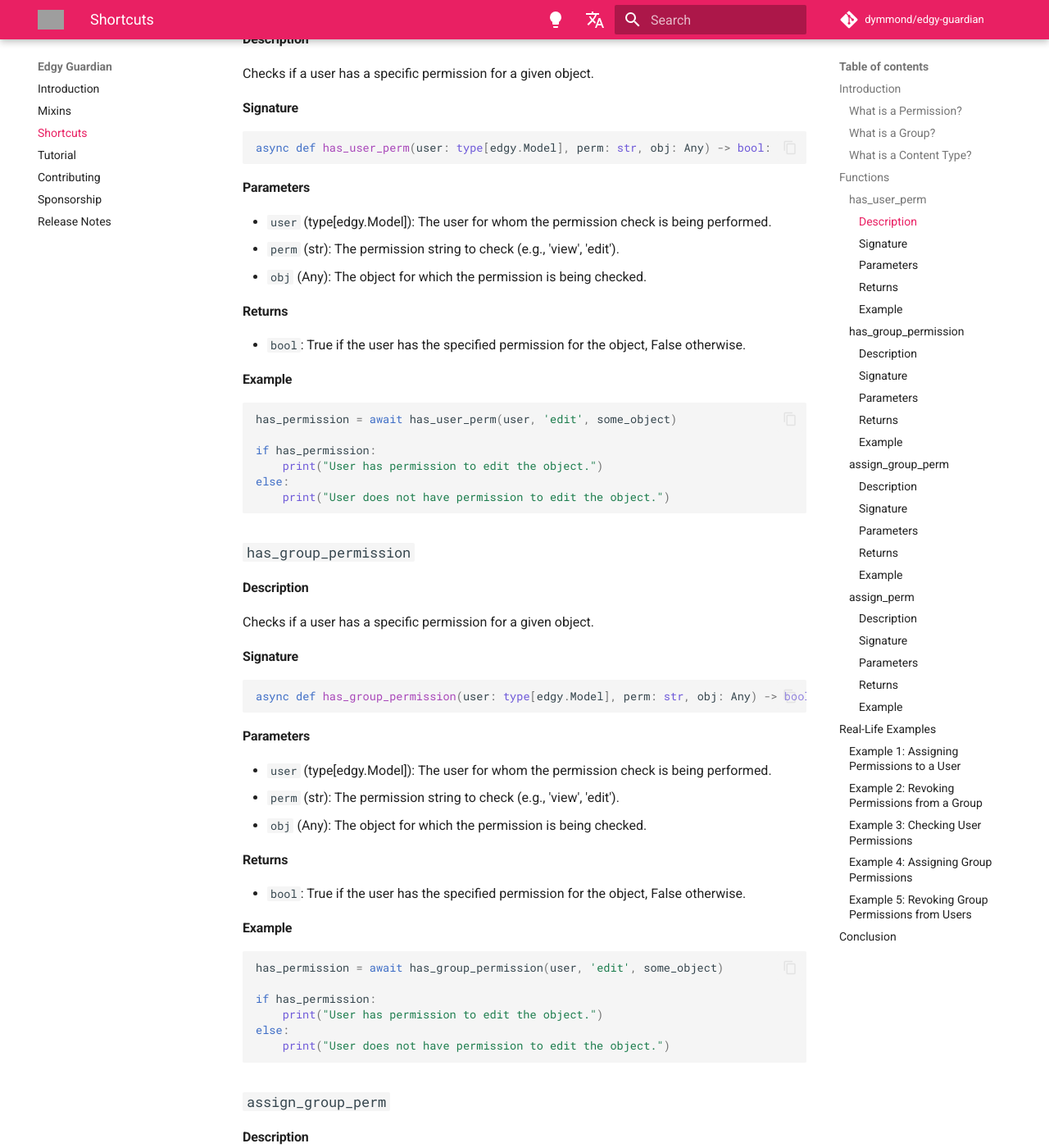
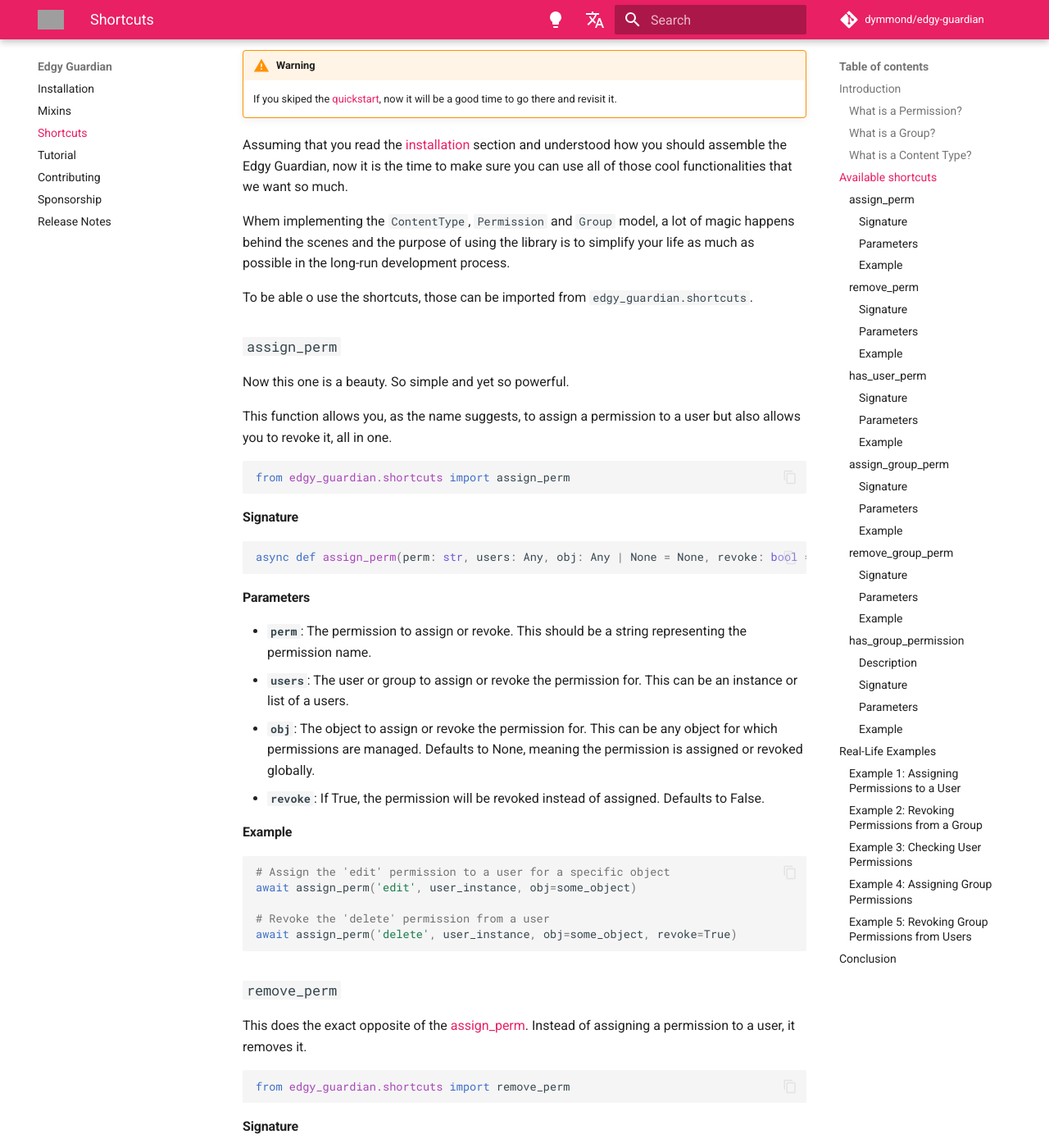
Before and after one commit to dymmond/edgy-guardian, an MkDocs documentation site: the page built from docs/shortcuts.md, in a window 1280 px wide and 1400 px high, scrolled down 899 px. Shown: the whole window at 82% size. Built offline with MkDocs 1.6.1 and Material for MkDocs 9.7.7, drawn with Linux system fonts in a browser that asks for light colours; comment, search, counter and statistics services are not loaded; some of the changed text lies outside the part shown; grey boxes are pictures that could not be loaded.

Commit message:
Update shortcuts documentation

````diff
--- a/docs/shortcuts.md
+++ b/docs/shortcuts.md
@@ -16,13 +16,99 @@ A group is a collection of users that share common permissions. By assigning per
 
 A content type represents the type of object or resource for which permissions are being managed. For example, in a content management system, content types might include articles, images, and videos. Managing permissions at the content type level allows for fine-grained access control.
 
-## Functions
+## Available shortcuts
+
+Edgy Guardian comes with batteries included, this means, comes with ready to use `shortcuts` to speed up
+your development process without thinking too much.
+
+!!! Warning
+    If you skiped the [quickstart](index.md#how-to-use-edgy-guardian), now it will be a good time to go there and revisit it.
+
+Assuming that you read the [installation](./index.md) section and understood how you should assemble the Edgy Guardian,
+now it is the time to make sure you can use all of those cool functionalities that we want so much.
+
+Whem implementing the `ContentType`, `Permission` and `Group` model, a lot of magic happens behind the scenes and the
+purpose of using the library is to simplify your life as much as possible in the long-run development process.
+
+To be able o use the shortcuts, those can be imported from `edgy_guardian.shortcuts`.
+
+### `assign_perm`
+
+Now this one is a beauty. So simple and yet so powerful.
+
+This function allows you, as the name suggests, to assign a permission to a user but also allows you
+to revoke it, all in one.
+
+```python
+from edgy_guardian.shortcuts import assign_perm
+```
+
+#### Signature
+
+```python
+async def assign_perm(perm: str, users: Any, obj: Any | None = None, revoke: bool = False) -> Any:
+```
+
+#### Parameters
+
+- **`perm`**: The permission to assign or revoke. This should be a string representing the permission name.
+- **`users`**: The user or group to assign or revoke the permission for. This can be an instance or list of a users.
+- **`obj`**: The object to assign or revoke the permission for. This can be any object for which permissions are managed. Defaults to None, meaning the permission is assigned or revoked globally.
+- **`revoke`**: If True, the permission will be revoked instead of assigned. Defaults to False.
+
+#### Example
+
+```python
+# Assign the 'edit' permission to a user for a specific object
+await assign_perm('edit', user_instance, obj=some_object)
+
+# Revoke the 'delete' permission from a user
+await assign_perm('delete', user_instance, obj=some_object, revoke=True)
+```
+
+### `remove_perm`
+
+This does the exact opposite of the [assign_perm](#assign_perm). Instead of assigning a permission
+to a user, it removes it.
+
+```python
+from edgy_guardian.shortcuts import remove_perm
+```
+
+#### Signature
+
+```python
+async def remove_perm(perm: str, users: Any, obj: Any | None = None, revoke: bool = False) -> None:
+```
+
+#### Parameters
+
+- **`perm`**: The permission to revoke. This should be a string representing the permission name.
+- **`users`**: The user or group to revoke the permission for. This can be an instance or list of a users.
+- **`obj`**: The object to revoke the permission for. This can be any object for which permissions are managed.
+
+#### Example
+
+```python
+await remove_perm('edit', user_instance, obj=some_object)
+```
+
+This can be also achieved with [assign_perm](#assign_perm) by passing the `revoke=True` flag.
+
+```python
+await assign_perm('delete', user_instance, obj=some_object, revoke=True)
+```
 
 ### `has_user_perm`
 
-#### Description
+This is another out of the box functionality that can be very handy to check if a `user` has a specific permission for a given object.
 
-Checks if a user has a specific permission for a given object.
+This asynchronous function verifies whether the specified user has the given permission for the provided object by querying the permissions
+model.
+
+```python
+from edgy_guardian.shortcuts import has_user_perm
+```
 
 #### Signature
 
@@ -32,13 +118,9 @@ async def has_user_perm(user: type[edgy.Model], perm: str, obj: Any) -> bool:
 
 #### Parameters
 
-- `user` (type[edgy.Model]): The user for whom the permission check is being performed.
-- `perm` (str): The permission string to check (e.g., 'view', 'edit').
-- `obj` (Any): The object for which the permission is being checked.
-
-#### Returns
-
-- `bool`: True if the user has the specified permission for the object, False otherwise.
+- **`user`**: The user for whom the permission check is being performed.
+- **`perm`**: The permission string to check (E.g.: 'view', 'edit').
+- **`obj`**: The object for which the permission is being checked.
 
 #### Example
 
@@ -51,44 +133,20 @@ else:
     print("User does not have permission to edit the object.")
 ```
 
-### `has_group_permission`
+### `assign_group_perm`
 
-#### Description
+Assign or revoke a permission to/from a group, optionally for specific users and/or an object.
 
-Checks if a user has a specific permission for a given object.
+This asynchronous function assigns a specified permission to a group. It can also optionally assign the
+permission for specific users within the group and/or for a specific object.
 
-#### Signature
+If the `revoke` parameter is set to True, the permission will be revoked from the group.
+
+To also revoke the permission from the users within the group, set `revoke_users_permissions` to True.
 
 ```python
-async def has_group_permission(user: type[edgy.Model], perm: str, obj: Any) -> bool:
+from edgy_guardian.shortcuts import assign_group_perm
 ```
-
-#### Parameters
-
-- `user` (type[edgy.Model]): The user for whom the permission check is being performed.
-- `perm` (str): The permission string to check (e.g., 'view', 'edit').
-- `obj` (Any): The object for which the permission is being checked.
-
-#### Returns
-
-- `bool`: True if the user has the specified permission for the object, False otherwise.
-
-#### Example
-
-```python
-has_permission = await has_group_permission(user, 'edit', some_object)
-
-if has_permission:
-    print("User has permission to edit the object.")
-else:
-    print("User does not have permission to edit the object.")
-```
-
-### `assign_group_perm`
-
-#### Description
-
-Assigns or revokes a permission to/from a group, optionally for specific users and/or an object.
 
 #### Signature
 
@@ -100,21 +158,17 @@ async def assign_group_perm(
     obj: Any | None = None,
     revoke: bool = False,
     revoke_users_permissions: bool = False,
-) -> None:
+) -> Any:
 ```
 
 #### Parameters
 
-- `perm` (str): The permission to assign or revoke. This should be a string representing the permission codename.
-- `group` (type[edgy.Model]): The group to which the permission will be assigned or from which it will be revoked.
-- `users` (type[edgy.Model] | None, optional): The users within the group for whom the permission will be assigned or revoked. Defaults to None.
-- `obj` (Any | None, optional): The object for which the permission is assigned or revoked. Defaults to None.
-- `revoke` (bool, optional): If set to True, the permission will be revoked from the group. Defaults to False.
-- `revoke_users_permissions` (bool, optional): If set to True, the permission will also be revoked from the users within the group. Defaults to False.
-
-#### Returns
-
-- `None`
+- **`perm`**: The permission to assign or revoke. This should be a string representing the permission codename.
+- **`group`**: The group to which the permission will be assigned or from which it will be revoked.
+- **`users`**: The users within the group for whom the permission will be assigned or revoked. Defaults to None.
+- **`obj`**: The object for which the permission is assigned or revoked. Defaults to None.
+- **`revoke`**: If set to True, the permission will be revoked from the group. Defaults to False.
+- **`revoke_users_permissions`**: If set to True, the permission will also be revoked from the users within the group. Defaults to False.
 
 #### Example
 
@@ -124,37 +178,72 @@ await assign_group_perm('view', group, revoke=True)
 await assign_group_perm('delete', group, revoke=True, revoke_users_permissions=True)
 ```
 
-### `assign_perm`
+### `remove_group_perm`
 
-#### Description
+This does the opposite of [assign_group_perm](#assign_group_perm) which means, removes a permission from a group.
 
-Assigns or revokes a permission for a user or group on a specific object.
+This asynchronous function revokes a specified permission from a group. It can also optionally revoke the permission for specific users within the group
+and/or for a specific object. If the `revoke_users_permissions` parameter is set to True,
+the permission will also be revoked from the users within the group.
 
 #### Signature
 
 ```python
-async def assign_perm(perm: str, users: Any, obj: Any | None = None, revoke: bool = False) -> None:
+async def remove_group_perm(
+    perm: type[edgy.Model] | str,
+    group: type[edgy.Model] | str,
+    users: type[edgy.Model] | None = None,
+    obj: Any | None = None,
+    revoke_users_permissions: bool = False,
+) -> None:
 ```
 
 #### Parameters
 
-- `perm` (str): The permission to assign or revoke. This should be a string representing the permission name.
-- `users` (Any): The user or group to assign or revoke the permission for. This can be an instance of a User or Group model.
-- `obj` (Any, optional): The object to assign or revoke the permission for. This can be any object for which permissions are managed. Defaults to None, meaning the permission is assigned or revoked globally.
-- `revoke` (bool, optional): If True, the permission will be revoked instead of assigned. Defaults to False.
-
-#### Returns
-
-- `None`
+- **`perm`**: The permission to assign or revoke. This should be a string representing the permission codename.
+- **`group`**: The group to which the permission will be assigned or from which it will be revoked.
+- **`users`**: The users within the group for whom the permission will be assigned or revoked. Defaults to None.
+- **`obj`**: The object for which the permission is assigned or revoked. Defaults to None.
+- **`revoke_users_permissions`**: If set to True, the permission will also be revoked from the users within the group. Defaults to False.
 
 #### Example
 
 ```python
-# Assign the 'edit' permission to a user for a specific object
-await assign_perm('edit', user_instance, obj=some_object)
+await remove_group_perm('edit', group, users=[user1, user2], obj=some_object)
+await remove_group_perm('view', group, users=[user2], obj=some_object)
+await remove_group_perm('delete', group, revoke=True, revoke_users_permissions=True)
+```
 
-# Revoke the 'delete' permission from a group globally
-await assign_perm('delete', group_instance, revoke=True)
+### `has_group_permission`
+
+#### Description
+
+Checks if a user has a specific permission for a given object.
+
+This asynchronous function verifies whether the specified user has the
+given permission for the provided object by querying the permissions model.
+
+#### Signature
+
+```python
+async def has_group_permission(user: type[edgy.Model], perm: str, obj: Any) -> bool:
+```
+
+#### Parameters
+
+- `user`: The user for whom the permission check is being performed.
+- `perm`: The permission string to check (e.g., 'view', 'edit').
+- `obj`: The object for which the permission is being checked.
+
+#### Example
+
+```python
+has_permission = await has_group_permission(user, 'edit', some_object)
+
+if has_permission:
+    print("User has permission to edit the object.")
+else:
+    print("User does not have permission to edit the object.")
 ```
 
 ## Real-Life Examples
--- a/mkdocs.yml
+++ b/mkdocs.yml
@@ -69,7 +69,7 @@ plugins:
             show_symbol_type_toc: true
 
 nav:
-  - Introduction: "index.md"
+  - Installation: "index.md"
   - Mixins: "mixins.md"
   - Shortcuts: "shortcuts.md"
   - Tutorial: "tutorial.md"
````
Also changed, not shown: docs/tutorial.md (line endings or trailing spaces), 2 other files.
